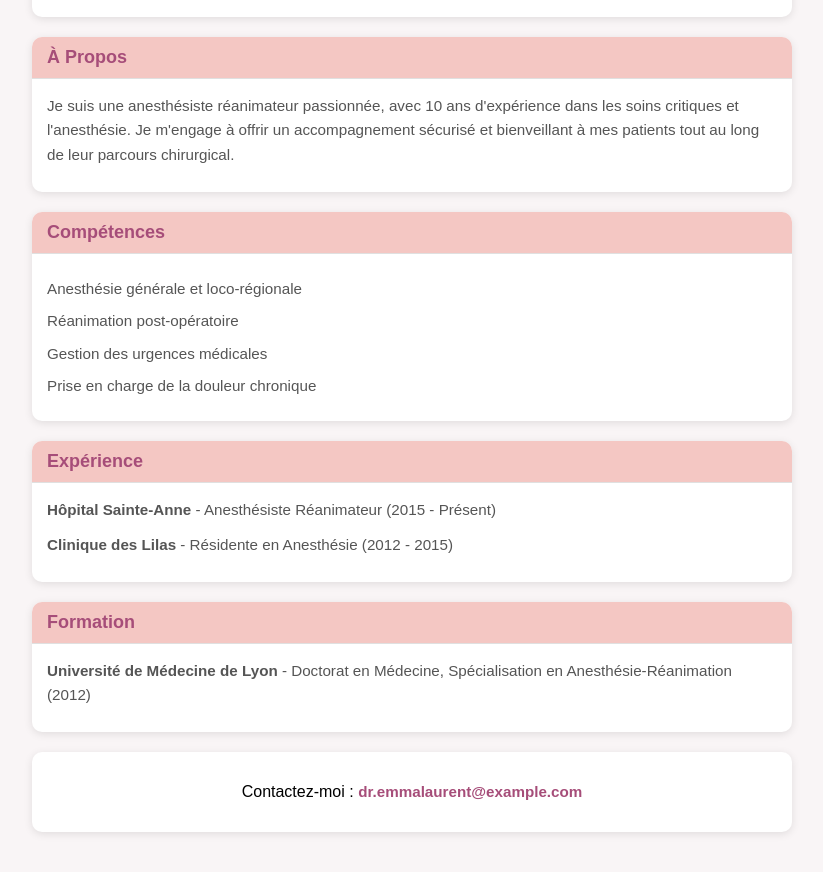
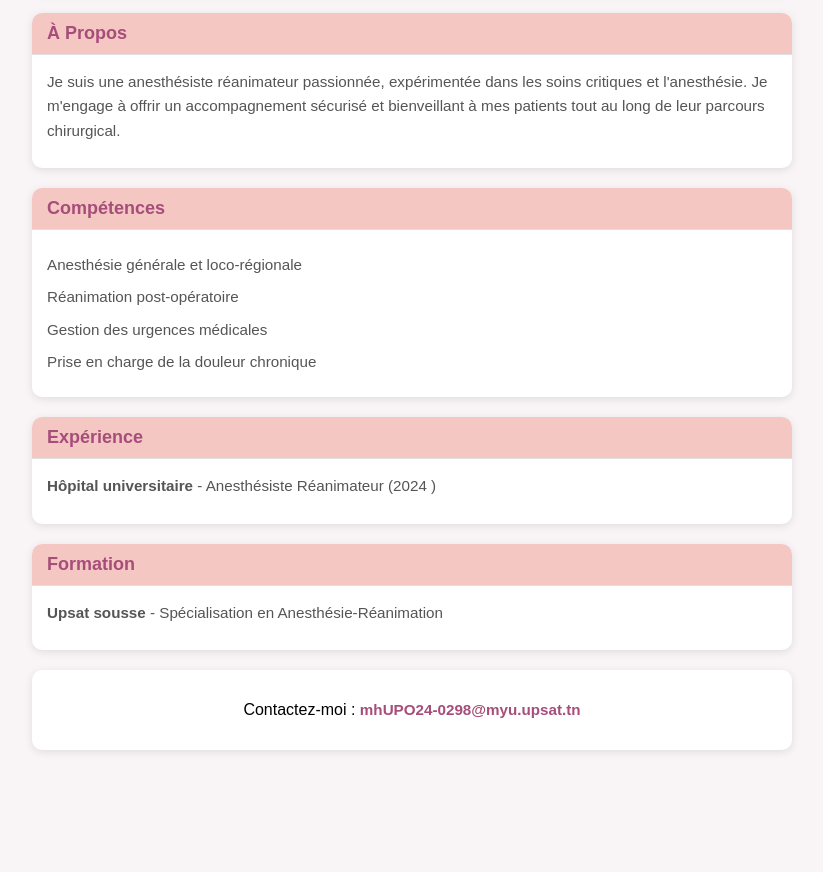
Before and after one commit to mohame-ben-amor/my-profile, a plain HTML site: page index.html in a window 1280 px wide. Shown: the part 162-1034 px from the top of the page, without its empty margins (228-1051 px from the left). After the commit the page ends 952 px from the top, so only its background shows below. Drawn offline with Linux system fonts and the light colour scheme.

Commit message:
Add files via upload

```diff
--- a/index.html
+++ b/index.html
@@ -8,7 +8,6 @@
 <body>
     <div class="container">
         <div class="header">
-            <img src="./image.png" alt="Profile Picture">
             <h1>Malak HAMZA</h1>
             <p>Anesthésiste Réanimateur</p>
         </div>
@@ -16,7 +15,7 @@
         <div class="card">
             <div class="card-header">À Propos</div>
             <div class="card-body">
-                <p>Je suis une anesthésiste réanimateur passionnée, avec 10 ans d'expérience dans les soins critiques et l'anesthésie. Je m'engage à offrir un accompagnement sécurisé et bienveillant à mes patients tout au long de leur parcours chirurgical.</p>
+                <p>Je suis une anesthésiste réanimateur passionnée, expérimentée  dans les soins critiques et l'anesthésie. Je m'engage à offrir un accompagnement sécurisé et bienveillant à mes patients tout au long de leur parcours chirurgical.</p>
             </div>
         </div>
 
@@ -35,20 +34,20 @@
         <div class="card">
             <div class="card-header">Expérience</div>
             <div class="card-body">
-                <p><strong>Hôpital Sainte-Anne</strong> - Anesthésiste Réanimateur (2015 - Présent)</p>
-                <p><strong>Clinique des Lilas</strong> - Résidente en Anesthésie (2012 - 2015)</p>
+                <p><strong>Hôpital universitaire </strong> - Anesthésiste Réanimateur (2024 )</p>
+
             </div>
         </div>
 
         <div class="card">
             <div class="card-header">Formation</div>
             <div class="card-body">
-                <p><strong>Université de Médecine de Lyon</strong> - Doctorat en Médecine, Spécialisation en Anesthésie-Réanimation (2012)</p>
+                <p><strong>Upsat sousse </strong> - Spécialisation en Anesthésie-Réanimation </p>
             </div>
         </div>
 
         <div class="contact">
-            <p>Contactez-moi : <a href="mailto:dr.emmalaurent@example.com">dr.emmalaurent@example.com</a></p>
+            <p>Contactez-moi : <a href="mhUPO24-0298@myu.upsat.tn"> mhUPO24-0298@myu.upsat.tn</a></p>
         </div>
     </div>
 </body>
```
